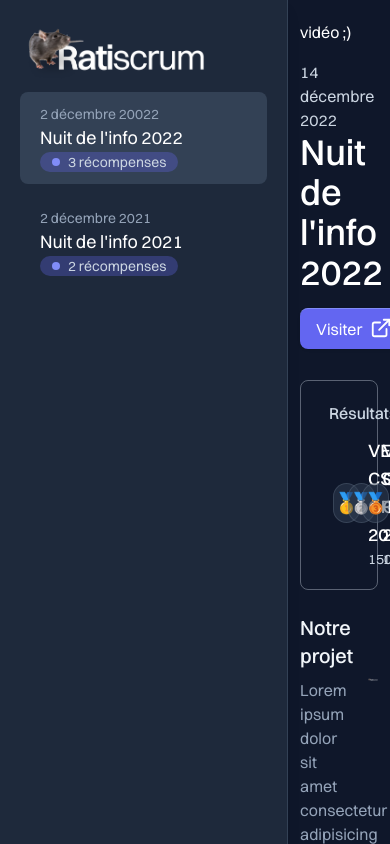
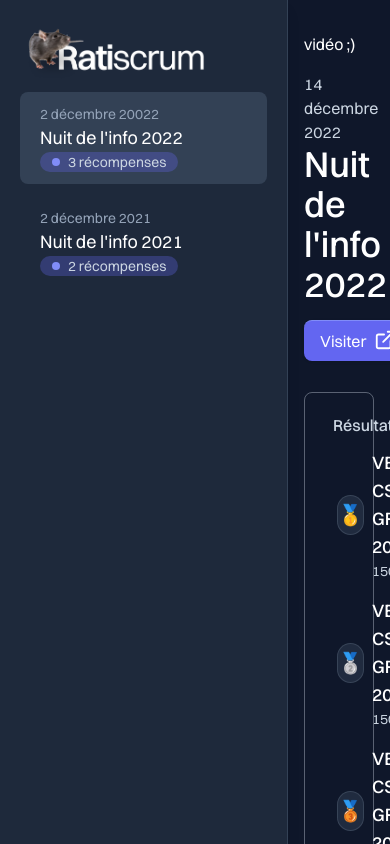
Before and after one commit to FranckG28/ratiscrum, a Next.js app: page / in a window 390 px wide. Built offline with nearby package versions, Linux system fonts and the light colour scheme.

Commit message:
add responsiveness

```diff
--- a/src/app/layout.tsx
+++ b/src/app/layout.tsx
@@ -24,8 +24,8 @@ export default function RootLayout({
 
         <Sidebar />
 
-        <main className='flex-1 overflow-auto px-3'>
-          <div className="mx-auto max-w-6xl">
+        <main className='flex-1 overflow-auto px-4'>
+          <div className="mx-auto max-w-6xl py-8">
             {children}
           </div>
         </main>
--- a/src/app/page.tsx
+++ b/src/app/page.tsx
@@ -30,7 +30,7 @@ const members = Array(8).fill({
 
 export default function Home() {
   return (
-    <div className="flex flex-col gap-4 py-5">
+    <div className="flex flex-col gap-4">
       <h1 className="text-white">vidéo ;)</h1>
 
       <section className="flex flex-col">
@@ -54,7 +54,7 @@ export default function Home() {
           <Medal />
           Résultats
         </p>
-        <div className="grid grid-cols-3 gap-2 gap-y-4">
+        <div className="grid grid-cols-1 md:grid-cols-2 xl:grid-cols-3 gap-2 gap-y-4">
           <Price
             rank={1}
             title="VEGA CS GROUP 2022"
@@ -75,7 +75,7 @@ export default function Home() {
 
       <section className="">
         <h3 className="text-xl text-slate-100 font-medium py-2">Notre projet</h3>
-        <div className="flex gap-4">
+        <div className="flex max-lg:flex-col gap-4">
           <div className="w-2/3 gap-y-4 flex flex-col">
             <div>
               <p className="text-slate-400">
@@ -115,7 +115,7 @@ export default function Home() {
 
       <section>
         <h3 className="text-xl text-slate-100 font-medium py-2">L&apos;équipe</h3>
-        <div className="grid grid-cols-4 gap-2 gap-y-4 my-4">
+        <div className="grid grid-cols-1 sm:grid-cols-2 md:grid-cols-3 lg:grid-cols-4 gap-2 gap-y-4 my-4">
           {members.map((member, index) => (
             <Member key={index} {...member} />))}
         </div>
```
